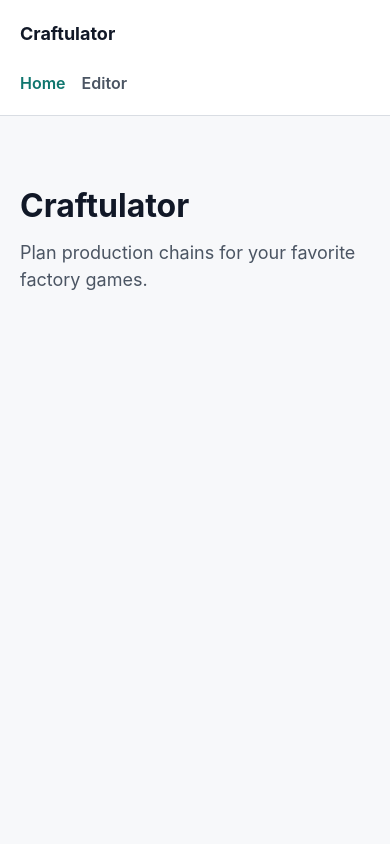
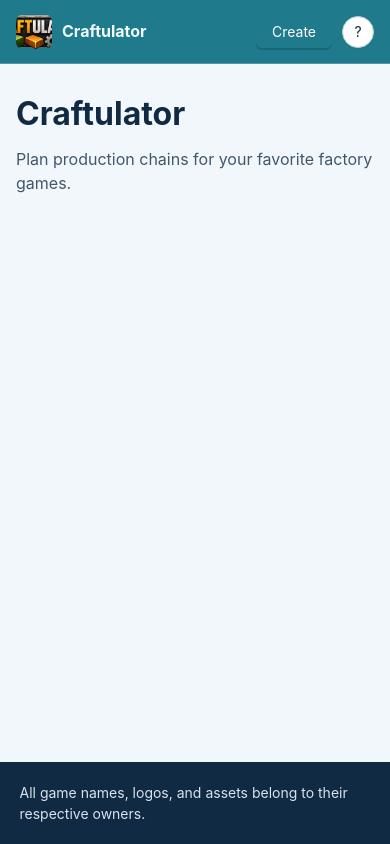
Before and after one commit to craftulator/craftulator, a React (Vite) app: page / in a window 390 px wide. Built offline with nearby package versions, Linux system fonts and the light colour scheme.

Commit message:
feat: add themed app shell

```diff
--- a/src/index.css
+++ b/src/index.css
@@ -29,45 +29,69 @@
 }
 
 .app-shell {
+  --app-header-height: 72px;
+
+  display: flex;
+  flex-direction: column;
   min-height: 100vh;
+  color: var(--app-color-text, #102a43);
+  background: var(--app-color-bg-layout, #f1f7fa);
 }
 
 .app-header {
+  position: fixed;
+  z-index: 20;
+  top: 0;
+  right: 0;
+  left: 0;
   display: flex;
   align-items: center;
   justify-content: space-between;
-  gap: 24px;
-  padding: 20px clamp(20px, 5vw, 64px);
-  border-bottom: 1px solid #d9dde3;
-  background: #ffffff;
+  min-height: var(--app-header-height);
+  gap: 16px;
+  padding: 12px clamp(16px, 5vw, 64px);
+  border-bottom: 1px solid color-mix(in srgb, var(--app-header-text, #f0fbff) 24%, transparent);
+  color: var(--app-header-text, #f0fbff);
+  background: var(--app-header-background, #1f7a8c);
 }
 
 .app-brand {
-  color: #111827;
+  display: inline-flex;
+  align-items: center;
+  min-width: 0;
+  gap: 10px;
+  color: inherit;
   font-size: 18px;
   font-weight: 700;
+  line-height: 1.2;
   text-decoration: none;
 }
 
 .app-nav {
   display: flex;
-  gap: 16px;
+  flex: 0 0 auto;
+  align-items: center;
+  gap: 10px;
 }
 
-.app-nav a {
-  color: #4b5563;
-  font-weight: 600;
-  text-decoration: none;
+.app-help-button {
+  flex: 0 0 auto;
 }
 
-.app-nav a.active {
-  color: #0f766e;
+.theme-logo {
+  display: block;
+  width: 40px;
+  height: 40px;
+  flex: 0 0 auto;
+  border-radius: 8px;
+  object-fit: cover;
 }
 
 .app-main {
+  flex: 1 0 auto;
   width: min(880px, calc(100% - 40px));
   margin: 0 auto;
-  padding: 72px 0;
+  padding: calc(var(--app-header-height) + 48px) 0 64px;
 }
 
 .page {
@@ -77,7 +101,7 @@
 
 .page h1 {
   margin: 0;
-  color: #111827;
+  color: var(--app-color-text, #102a43);
   font-size: 42px;
   line-height: 1.1;
 }
@@ -85,17 +109,54 @@
 .page p {
   max-width: 620px;
   margin: 0;
-  color: #4b5563;
+  color: color-mix(in srgb, var(--app-color-text, #102a43) 78%, var(--app-color-bg-layout, #f1f7fa));
   font-size: 18px;
 }
 
+.common-footer {
+  flex: 0 0 auto;
+  min-height: 64px;
+  padding: 20px clamp(16px, 5vw, 64px);
+  color: var(--app-footer-text, #d9e2ec);
+  background: var(--app-footer-background, #102a43);
+  font-size: 14px;
+}
+
+.game-info {
+  display: grid;
+  width: min(100%, 720px);
+  gap: 12px;
+}
+
 @media (max-width: 640px) {
+  .app-shell {
+    --app-header-height: 64px;
+  }
+
   .app-header {
-    align-items: flex-start;
-    flex-direction: column;
+    gap: 10px;
+    padding: 10px 16px;
+  }
+
+  .app-brand {
+    font-size: 16px;
+  }
+
+  .theme-logo {
+    width: 36px;
+    height: 36px;
+  }
+
+  .app-main {
+    width: min(100% - 32px, 880px);
+    padding: calc(var(--app-header-height) + 32px) 0 48px;
   }
 
   .page h1 {
     font-size: 32px;
   }
+
+  .page p {
+    font-size: 16px;
+  }
 }
--- a/src/layouts/root/index.ts
+++ b/src/layouts/root/index.ts
@@ -1 +1,2 @@
-export {RootLayout} from './ui.js';
+export {RootLayout, useAppShell} from './ui.js';
+export type {AppShellSettings} from './types.js';
--- a/src/layouts/root/messages.ts
+++ b/src/layouts/root/messages.ts
@@ -5,12 +5,20 @@
     defaultMessage: 'Craftulator',
     id: 'app.brand',
   },
-  navEditor: {
-    defaultMessage: 'Editor',
-    id: 'nav.editor',
+  create: {
+    defaultMessage: 'Create',
+    id: 'nav.create',
   },
-  navHome: {
-    defaultMessage: 'Home',
-    id: 'nav.home',
+  defaultHelpSummary: {
+    defaultMessage: 'Craftulator helps organize production-chain calculator data for factory games.',
+    id: 'help.defaultSummary',
+  },
+  defaultHelpTitle: {
+    defaultMessage: 'About this page',
+    id: 'help.defaultTitle',
+  },
+  openHelp: {
+    defaultMessage: 'Open help',
+    id: 'help.open',
   },
 });
--- /dev/null
+++ b/src/layouts/root/types.ts
@@ -0,0 +1,12 @@
+import type {ThemeKey} from '../../shared/theme/index.js';
+import type {MessageDescriptor} from 'react-intl';
+
+export type AppShellSettings = {
+  themeKey: ThemeKey;
+  helpTitle: MessageDescriptor;
+  helpSummary: MessageDescriptor;
+};
+
+export type AppShellContextValue = {
+  setShellSettings: (settings: AppShellSettings) => void;
+};
--- a/src/layouts/root/ui.tsx
+++ b/src/layouts/root/ui.tsx
@@ -1,31 +1,143 @@
+import {createContext, useContext, useEffect, useMemo, useState} from 'react';
+
+import {Button, ConfigProvider, Modal} from 'antd';
 import {useIntl} from 'react-intl';
-import {NavLink, Outlet} from 'react-router-dom';
+import {NavLink, Outlet, useLocation} from 'react-router-dom';
 
+import type {AppShellContextValue, AppShellSettings} from './types.js';
+import type {CSSProperties} from 'react';
+
+import {CommonFooter} from '../../shared/ui/common-footer/index.js';
+import {ThemeLogo} from '../../shared/ui/theme-logo/index.js';
+
+import {LINK_EDITOR} from '@consts';
+
+import {DEFAULT_THEME, DEFAULT_THEME_KEY, THEMES} from '../../shared/theme/index.js';
 import {messages} from './messages.js';
+
+const AppShellContext = createContext<AppShellContextValue | undefined>(undefined);
+
+const defaultShellSettings: AppShellSettings = {
+  helpSummary: messages.defaultHelpSummary,
+  helpTitle: messages.defaultHelpTitle,
+  themeKey: DEFAULT_THEME_KEY,
+};
+
+function getShellStyle(theme: typeof DEFAULT_THEME): CSSProperties {
+  return {
+    '--app-color-bg-container': theme.colorBgContainer,
+    '--app-color-bg-layout': theme.colorBgLayout,
+    '--app-color-border': theme.colorBorder,
+    '--app-color-primary': theme.colorPrimary,
+    '--app-color-text': theme.colorText,
+    '--app-footer-background': theme.footerBackground,
+    '--app-footer-text': theme.footerText,
+    '--app-header-background': theme.headerBackground,
+    '--app-header-text': theme.headerText,
+  } as CSSProperties;
+}
+
+export function useAppShell(settings: AppShellSettings) {
+  const context = useContext(AppShellContext);
+
+  if (!context) {
+    throw new Error('useAppShell must be used inside RootLayout');
+  }
+
+  useEffect(() => {
+    context.setShellSettings(settings);
+  }, [context, settings]);
+}
 
 export function RootLayout() {
   const {formatMessage} = useIntl();
+  const location = useLocation();
+  const [isHelpOpen, setIsHelpOpen] = useState(false);
+  const [shellSettings, setShellSettings] = useState<AppShellSettings>(defaultShellSettings);
+  const currentTheme = THEMES[shellSettings.themeKey] ?? DEFAULT_THEME;
+  const shellStyle = useMemo(() => getShellStyle(currentTheme), [currentTheme]);
+  const contextValue = useMemo<AppShellContextValue>(
+    () => ({
+      setShellSettings,
+    }),
+    [],
+  );
+  const isEditorRoute = location.pathname === LINK_EDITOR;
+  const helpTitle = formatMessage(shellSettings.helpTitle);
+  const helpSummary = formatMessage(shellSettings.helpSummary);
+  const openHelpLabel = formatMessage(messages.openHelp);
 
   return (
-    <div className='app-shell'>
+    <ConfigProvider
+      theme={{
+        token: {
+          colorBgContainer: currentTheme.colorBgContainer,
+          colorBgLayout: currentTheme.colorBgLayout,
+          colorBorder: currentTheme.colorBorder,
+          colorInfo: currentTheme.colorInfo,
+          colorPrimary: currentTheme.colorPrimary,
+          colorText: currentTheme.colorText,
+        },
+      }}
+    >
+      <AppShellContext.Provider value={contextValue}>
+        <div
+          className='app-shell'
+          data-testid='app-shell'
+          data-theme={shellSettings.themeKey}
+          style={shellStyle}
+        >
           <header className='app-header'>
             <NavLink
               className='app-brand'
               to='/'
             >
-          {formatMessage(messages.brand)}
+              <ThemeLogo themeKey={shellSettings.themeKey} />
+              <span>{formatMessage(messages.brand)}</span>
             </NavLink>
             <nav
               aria-label='Primary navigation'
               className='app-nav'
             >
-          <NavLink to='/'>{formatMessage(messages.navHome)}</NavLink>
-          <NavLink to='/editor'>{formatMessage(messages.navEditor)}</NavLink>
+              {!isEditorRoute && (
+                <Button
+                  href={LINK_EDITOR}
+                  type='primary'
+                >
+                  {formatMessage(messages.create)}
+                </Button>
+              )}
+              <Button
+                aria-label={openHelpLabel}
+                className='app-help-button'
+                shape='circle'
+                type='default'
+                onClick={() => {
+                  setIsHelpOpen(true);
+                }}
+              >
+                <span aria-hidden='true'>?</span>
+              </Button>
             </nav>
           </header>
           <main className='app-main'>
             <Outlet />
           </main>
+          <CommonFooter />
+          <Modal
+            open={isHelpOpen}
+            title={helpTitle}
+            onCancel={() => {
+              setIsHelpOpen(false);
+            }}
+            onOk={() => {
+              setIsHelpOpen(false);
+            }}
+          >
+            <p>{helpSummary}</p>
+          </Modal>
         </div>
+      </AppShellContext.Provider>
+    </ConfigProvider>
   );
 }
--- a/src/templates/editor/messages.ts
+++ b/src/templates/editor/messages.ts
@@ -5,6 +5,14 @@
     defaultMessage: 'Create and edit Craftulator game data.',
     id: 'editor.description',
   },
+  helpSummary: {
+    defaultMessage: 'Create and edit Craftulator game data before exporting it as JSON.',
+    id: 'editor.helpSummary',
+  },
+  helpTitle: {
+    defaultMessage: 'Editor help',
+    id: 'editor.helpTitle',
+  },
   title: {
     defaultMessage: 'Editor',
     id: 'editor.title',
--- a/src/templates/editor/ui.tsx
+++ b/src/templates/editor/ui.tsx
@@ -1,9 +1,26 @@
+import {useMemo} from 'react';
+
 import {useIntl} from 'react-intl';
 
+import type {AppShellSettings} from '@layouts/root';
+
+import {useAppShell} from '@layouts/root';
+
+import {DEFAULT_THEME_KEY} from '../../shared/theme/index.js';
 import {messages} from './messages.js';
 
 export function EditorTemplate() {
   const {formatMessage} = useIntl();
+  const shellSettings = useMemo<AppShellSettings>(
+    () => ({
+      helpSummary: messages.helpSummary,
+      helpTitle: messages.helpTitle,
+      themeKey: DEFAULT_THEME_KEY,
+    }),
+    [],
+  );
+
+  useAppShell(shellSettings);
 
   return (
     <section className='page'>
--- a/src/templates/home/messages.ts
+++ b/src/templates/home/messages.ts
@@ -5,6 +5,14 @@
     defaultMessage: 'Plan production chains for your favorite factory games.',
     id: 'home.description',
   },
+  helpSummary: {
+    defaultMessage: 'Browse available calculators and create new game data from the shared editor.',
+    id: 'home.helpSummary',
+  },
+  helpTitle: {
+    defaultMessage: 'Home help',
+    id: 'home.helpTitle',
+  },
   title: {
     defaultMessage: 'Craftulator',
     id: 'home.title',
--- a/src/templates/home/ui.tsx
+++ b/src/templates/home/ui.tsx
@@ -1,9 +1,26 @@
+import {useMemo} from 'react';
+
 import {useIntl} from 'react-intl';
 
+import type {AppShellSettings} from '@layouts/root';
+
+import {useAppShell} from '@layouts/root';
+
+import {DEFAULT_THEME_KEY} from '../../shared/theme/index.js';
 import {messages} from './messages.js';
 
 export function HomeTemplate() {
   const {formatMessage} = useIntl();
+  const shellSettings = useMemo<AppShellSettings>(
+    () => ({
+      helpSummary: messages.helpSummary,
+      helpTitle: messages.helpTitle,
+      themeKey: DEFAULT_THEME_KEY,
+    }),
+    [],
+  );
+
+  useAppShell(shellSettings);
 
   return (
     <section className='page'>
--- a/src/templates/not-found/messages.ts
+++ b/src/templates/not-found/messages.ts
@@ -5,6 +5,14 @@
     defaultMessage: 'Choose another route from the navigation.',
     id: 'notFound.description',
   },
+  helpSummary: {
+    defaultMessage: 'Use the header actions to return home or start creating calculator data.',
+    id: 'notFound.helpSummary',
+  },
+  helpTitle: {
+    defaultMessage: 'Not found help',
+    id: 'notFound.helpTitle',
+  },
   title: {
     defaultMessage: 'Page not found',
     id: 'notFound.title',
--- a/src/templates/not-found/ui.tsx
+++ b/src/templates/not-found/ui.tsx
@@ -1,9 +1,26 @@
+import {useMemo} from 'react';
+
 import {useIntl} from 'react-intl';
 
+import type {AppShellSettings} from '@layouts/root';
+
+import {useAppShell} from '@layouts/root';
+
+import {DEFAULT_THEME_KEY} from '../../shared/theme/index.js';
 import {messages} from './messages.js';
 
 export function NotFoundTemplate() {
   const {formatMessage} = useIntl();
+  const shellSettings = useMemo<AppShellSettings>(
+    () => ({
+      helpSummary: messages.helpSummary,
+      helpTitle: messages.helpTitle,
+      themeKey: DEFAULT_THEME_KEY,
+    }),
+    [],
+  );
+
+  useAppShell(shellSettings);
 
   return (
     <section className='page'>
```
Also changed, not shown: src/app/app-routes.tests.tsx (+22 -1 lines). Lines whose indentation alone changed are shown as unchanged.
